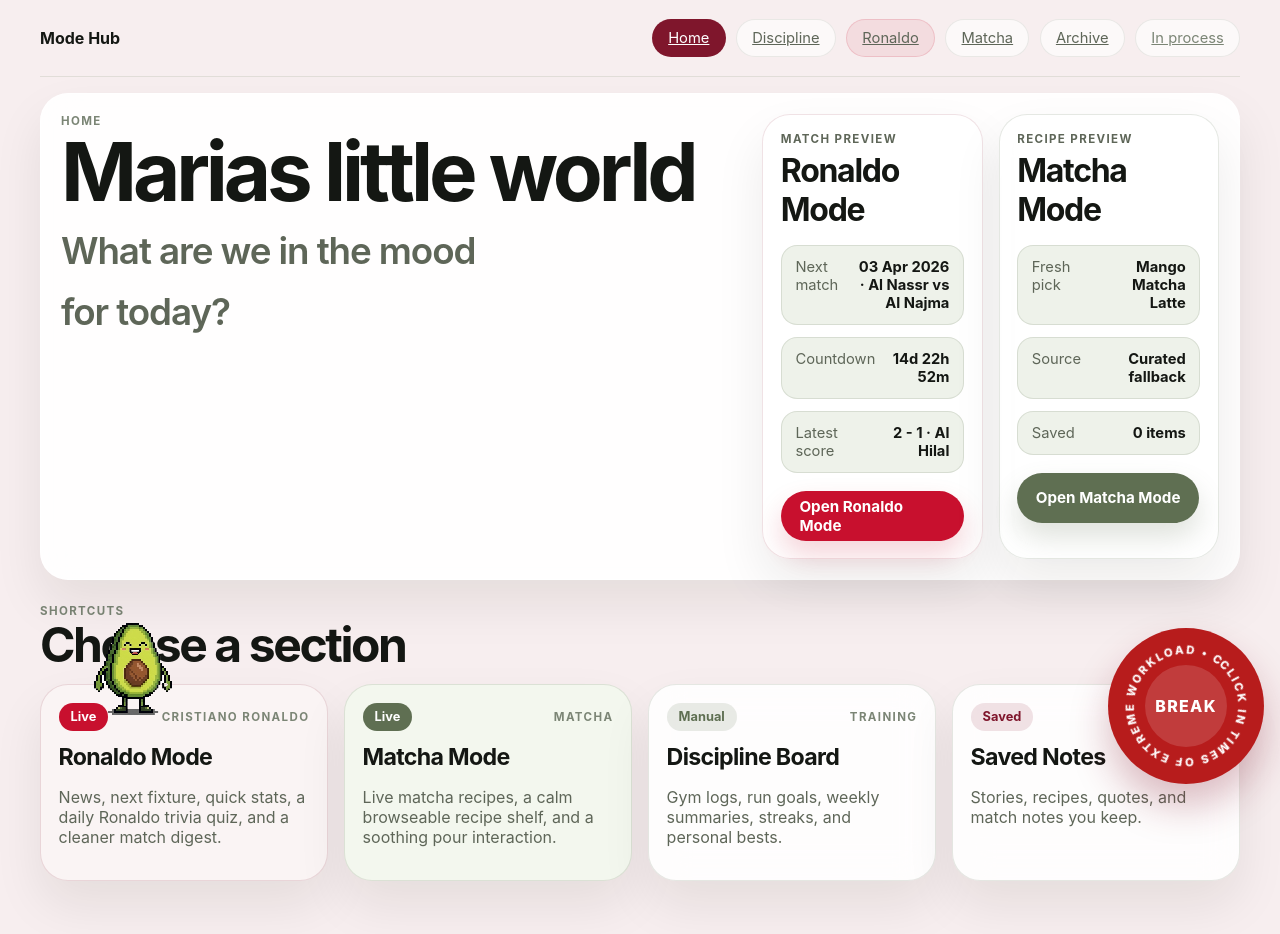
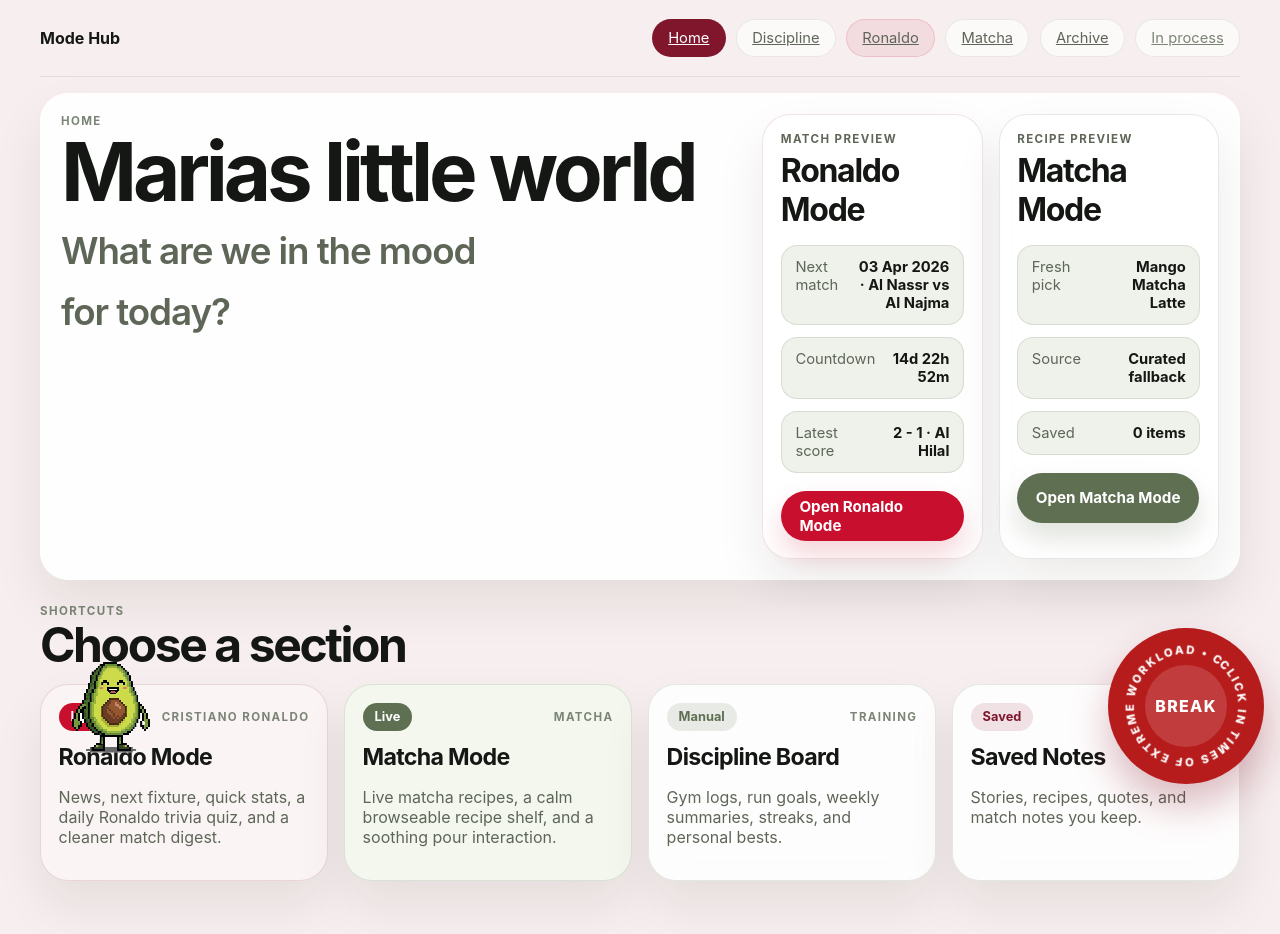
Before and after one commit to burhanuddin23-stack/mode-hub, a website with bundled scripts: page index.html in a window 1280 px wide. Built offline with nearby package versions, Linux system fonts and the light colour scheme; files whose address does not match are found by name.

Commit message:
Dock avocado deeper into corner

```diff
--- a/styles.css
+++ b/styles.css
@@ -1062,8 +1062,8 @@ body.discipline-body .hero-copy h2 {
 
 .avocado-pet {
   position: fixed;
-  left: 1rem;
-  bottom: 1rem;
+  left: -0.35rem;
+  bottom: -1.4rem;
   z-index: 10;
   display: grid;
   gap: 0.7rem;
@@ -1077,6 +1077,7 @@ body.discipline-body .hero-copy h2 {
 .avocado-bubble {
   width: min(320px, calc(100vw - 2rem));
   padding: 1rem 1.05rem;
+  margin-left: 1.4rem;
   border-radius: 24px;
   border: 1px solid rgba(255, 255, 255, 0.72);
   background: rgba(255, 255, 255, 0.9);
```
